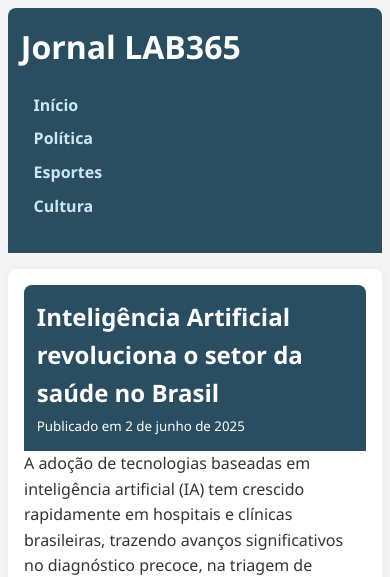
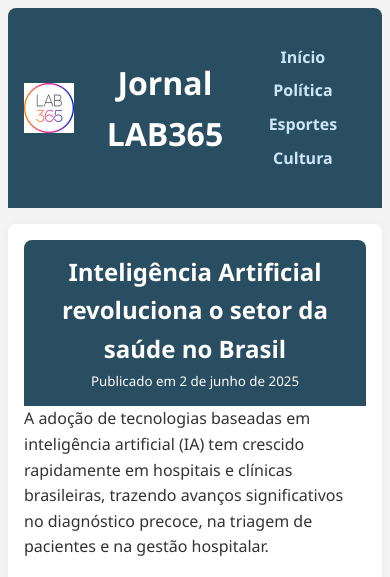
Before and after one commit to leonardosantos-hdsd/noticia-html, a plain HTML site: page index.html in a window 390 px wide. Shown: the top 577 px of the page. Drawn offline with Linux system fonts and the light colour scheme.

```diff
--- a/css/style.css
+++ b/css/style.css
@@ -1,50 +1,3 @@
-/* body {
-  font-family: Arial, sans-serif;
-  margin: 0;
-  background-color: #f9f9f9;
-}
-
-header, nav, main, aside, footer {
-  padding: 1rem;
-  margin-bottom: 1rem;
-}
-
-header {
-  background-color: #003366;
-  color: white;
-}
-
-nav a {
-  margin-right: 1rem;
-  color: white;
-  text-decoration: none;
-}
-
-main {
-  background-color: white;
-  padding: 2rem;
-}
-
-main img {
-  max-width: 100%;
-  margin-top: 1rem;
-}
-
-aside {
-  background-color: #f0f0f0;
-  border-left: 4px solid #ccc;
-  padding: 1rem;
-}
-
-footer {
-  background-color: #003366;
-  color: white;
-  text-align: center;
-  font-size: 0.9rem;
-  padding: 1rem;
-} */
-
-
 /* Reset básico */
 * {
   margin: 0;
@@ -67,11 +20,28 @@ header, nav, main, aside, footer {
   padding: 1rem;
 }
 
-/* Cabeçalho */
-header {
+/* Cabeçalho e rodapé fixos */
+header, footer {
   background-color: #294D61;
   color: white;
+  text-align: center;
   border-radius: 8px 8px 0 0;
+  padding: 1rem;
+}
+
+.cabecalho {
+  display: flex;
+  align-items: center;
+  gap: 1rem;
+  background-color: #294D61;
+  color: white;
+  padding: 1rem;
+}
+
+.logo {
+  width: 50px;
+  height: auto;
+  object-fit: contain;
 }
 
 nav {
--- a/index.html
+++ b/index.html
@@ -8,7 +8,8 @@
 </head>
 <body>
 
-  <header>
+  <header class="cabecalho">
+    <img src="assets/logo.png" alt="Logo da loja" class="logo">
     <h1>Jornal LAB365</h1>
     <nav>
       <a href="#">Início</a>
```
Also changed, not shown: assets/logo.png (added).
